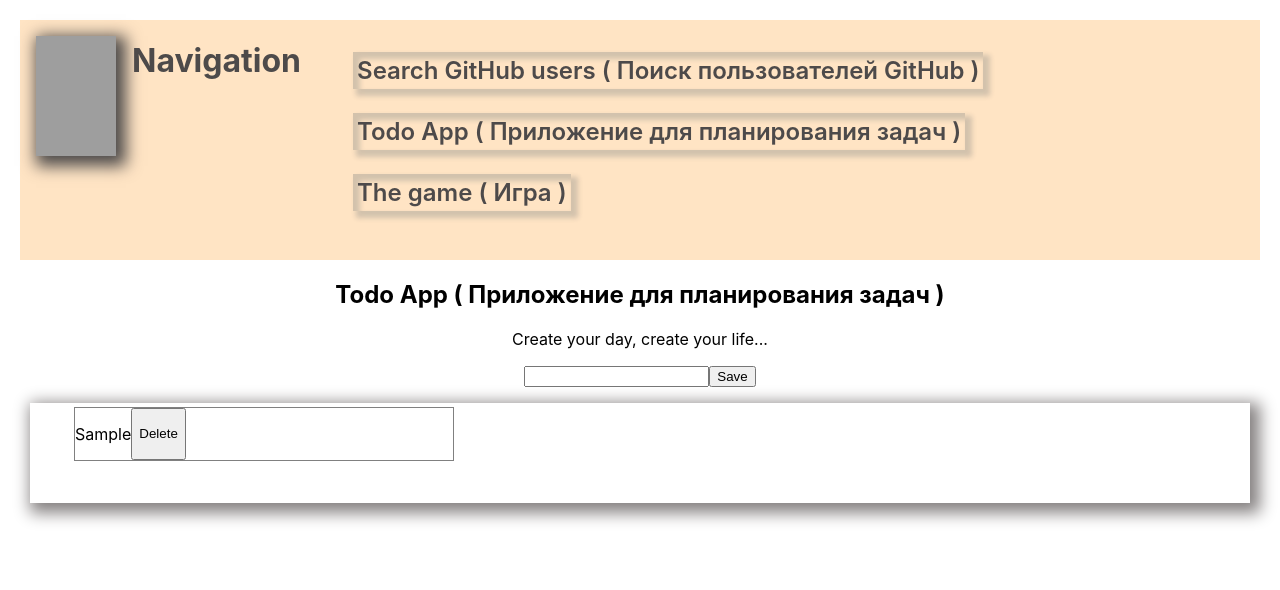
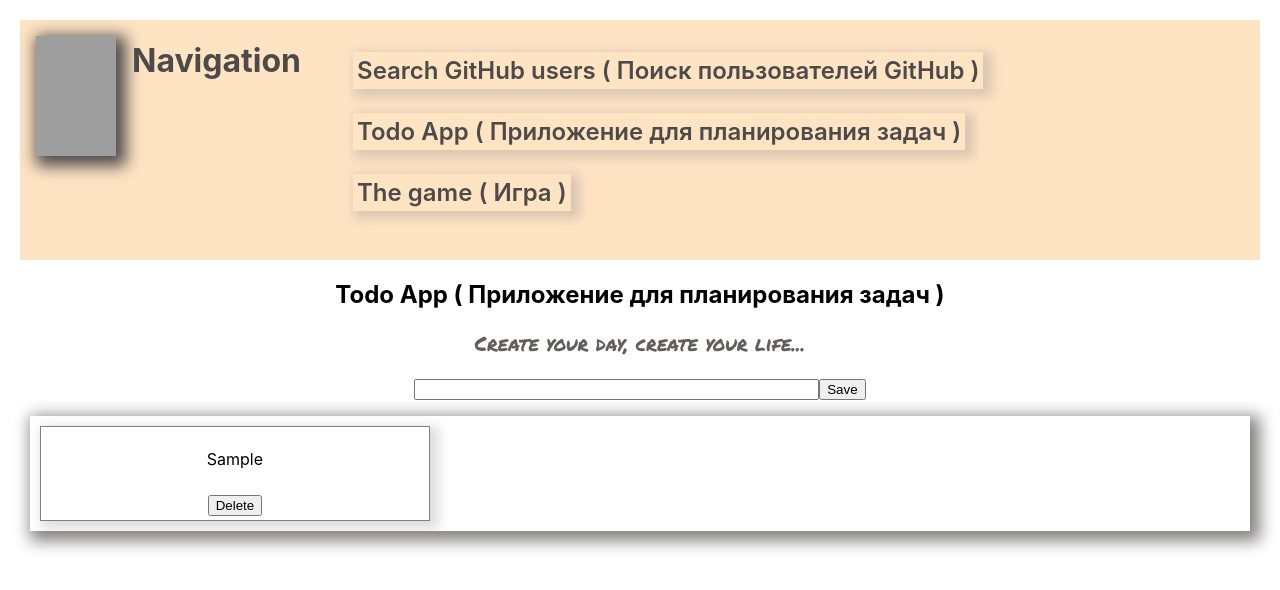
Before and after one commit to AnnaDorosheva/hook-practice, a React (Create React App) app: page /todoapp in a window 1280 px wide. Both pictures are taken after typing "Sample" into the empty fields and a click on the button "Save". Shown: the top 590 px of the page. Built offline with nearby package versions, Linux system fonts and the light colour scheme; grey boxes are pictures that could not be loaded.

Commit message:
add styles for todo editor

```diff
--- a/src/components/Navigation/Navigation.module.css
+++ b/src/components/Navigation/Navigation.module.css
@@ -23,8 +23,8 @@ a {
   /* font-family: "Permanent Marker"; */
   text-decoration: none;
   color: #4d4a4a;
-  box-shadow: 5px 5px 5px 2px rgba(34, 60, 80, 0.2) inset,
-  5px 5px 5px 2px rgba(34, 60, 80, 0.2);
+  -webkit-box-shadow: 5px 4px 10px 4px rgba(162,162,162,0.34);
+  box-shadow: 5px 4px 10px 4px rgba(145, 143, 143, 0.34);
   margin: 12px;
   padding: 4px;
   transition: 1s;
--- a/src/components/TodoApp/TodoApp.js
+++ b/src/components/TodoApp/TodoApp.js
@@ -16,7 +16,7 @@ const Todo = () => {
   return (
     <div className={s.todoContainer}>
       <h2>Todo App ( Приложение для планирования задач )</h2>
-      <p>Create your day, create your life...</p>
+      <p className={s.signature}>Create your day, create your life...</p>
       <TodoEditor onSave={addTodos} />
       <TodoList deleteTodo={deleteTodo} todos={todos} />
     </div>
--- a/src/components/TodoApp/TodoApp.module.css
+++ b/src/components/TodoApp/TodoApp.module.css
@@ -1,3 +1,5 @@
-.todoContainer {
-
+.signature {
+    font-family: "Permanent Marker";
+    font-size: 20px;
+    color: rgb(100, 93, 93);
 }
--- a/src/components/TodoApp/TodoEditor/TodoEditir.module.css
+++ b/src/components/TodoApp/TodoEditor/TodoEditir.module.css
@@ -0,0 +1,3 @@
+.input {
+  min-width: 32%;
+}
--- a/src/components/TodoApp/TodoEditor/TodoEditor.js
+++ b/src/components/TodoApp/TodoEditor/TodoEditor.js
@@ -18,8 +18,8 @@ const TodoEditor = ({ onSave }) => {
   };
   return (
     <div>
-      <form onSubmit={submitTodo}>
-        <input type="text" value={todoText} onChange={onChangeTodoText} />
+      <form onSubmit={submitTodo} className={s.form}>
+        <input type="text" value={todoText} onChange={onChangeTodoText} className={s.input}/>
         <button type="submit">Save</button>
       </form>
     </div>
--- a/src/components/TodoApp/TodoList/TodoList.js
+++ b/src/components/TodoApp/TodoList/TodoList.js
@@ -8,8 +8,8 @@ const TodoList = ({todos, deleteTodo}) => {
         <ul className={s.todoContainer}>
           {todos.map(({ id, text }) => (
             <li key={id} className={s.todo}>
-              <p>{text}</p>
-              <button onClick={() => deleteTodo(id)}>Delete</button>
+              <p className={s.textTodo}>{text}</p>
+              <button onClick={() => deleteTodo(id)} className={s.buttonDelete}>Delete</button>
             </li>
           ))}
         </ul>
--- a/src/components/TodoApp/TodoList/TodoList.module.css
+++ b/src/components/TodoApp/TodoList/TodoList.module.css
@@ -8,12 +8,26 @@
   display: flex;
   width: 32%;
   flex-wrap: wrap;
+  justify-content: space-between;
+  align-items: center;
+  flex-direction: column;
   border: 1px solid gray;
   overflow: hidden;
-  margin: 4px;
+  margin: 6px;
+  -webkit-box-shadow: 5px 4px 10px 4px rgba(162,162,162,0.34);
+  box-shadow: 5px 4px 10px 4px rgba(162,162,162,0.34);
+}
+.textTodo {
+  word-break: break-all;
+  padding: 6px;
 }
 .todoContainer {
   display: flex;
   justify-content: flex-start;
   flex-wrap: wrap;
+  padding: 4px;
 }
+.buttonDelete {
+  max-width: 60px;
+  margin: 4px;
+}
```
